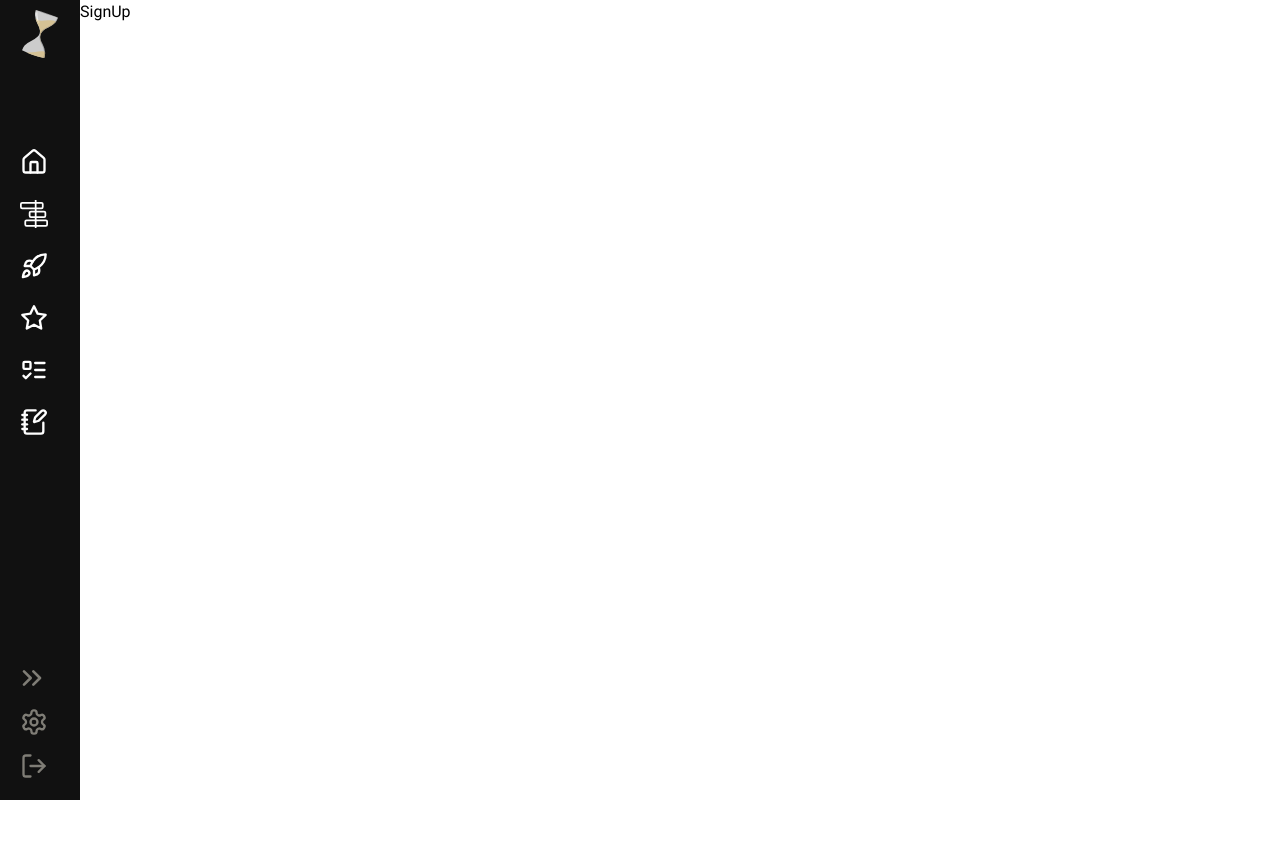
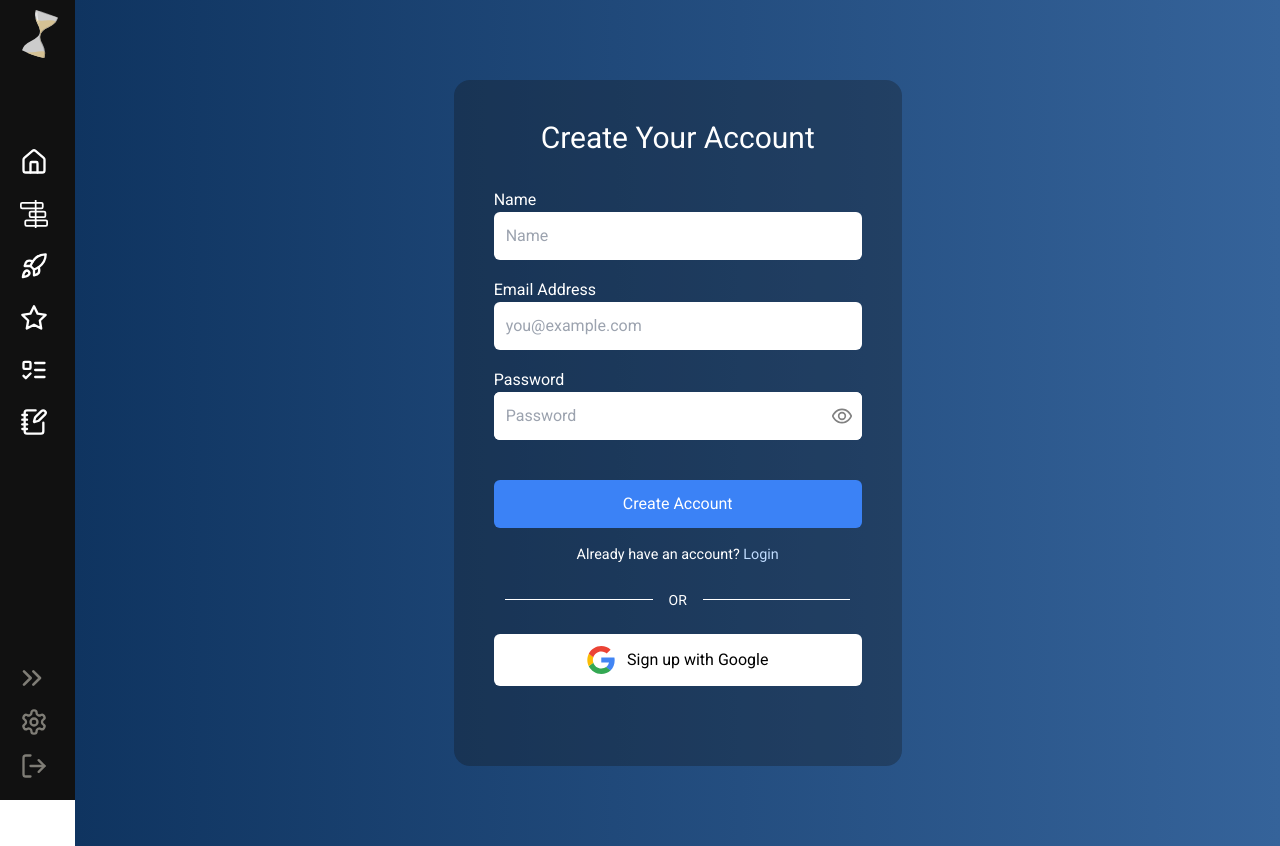
Before and after one commit to ankush24-7/TaskOS, a React (Vite) app: page /sign-up in a window 1280 px wide. Before the commit the page ends 800 px from the top, so only its background shows below. Built offline with nearby package versions, Linux system fonts and the light colour scheme.

Commit message:
Refactor icons and created authentication pages

```diff
--- a/src/assets/icons/icons.jsx
+++ b/src/assets/icons/icons.jsx
@@ -285,6 +285,52 @@ export function Sparkles({ stroke = "#000", className="" }) {
       <path d="M18.94,11.546c0-.188-.105-.36-.272-.445-.885-.451-1.835-.869-2.902-1.275-1.915-.736-3.369-2.215-4.094-4.162-.398-1.084-.809-2.049-1.254-2.951-.084-.171-.258-.279-.448-.279s-.364,.108-.448,.279c-.445,.904-.854,1.869-1.253,2.949-.725,1.948-2.179,3.427-4.092,4.163-1.069,.407-2.02,.825-2.904,1.276-.167,.085-.272,.257-.272,.445s.105,.36,.272,.445c.885,.451,1.835,.869,2.902,1.275,1.915,.737,3.369,2.216,4.094,4.163,.398,1.082,.809,2.047,1.253,2.95,.084,.171,.258,.279,.448,.279s.364-.108,.448-.279c.444-.901,.854-1.866,1.254-2.949,.725-1.948,2.179-3.427,4.092-4.163,1.069-.407,2.02-.825,2.904-1.276,.167-.085,.272-.257,.272-.445Zm-3.534,.787c-2.187,.841-3.846,2.528-4.672,4.75-.249,.675-.502,1.302-.765,1.894-.263-.593-.515-1.22-.764-1.895-.826-2.222-2.485-3.908-4.674-4.75-.673-.256-1.297-.517-1.885-.787,.588-.27,1.212-.53,1.887-.787,2.187-.841,3.846-2.527,4.672-4.75,.249-.674,.501-1.301,.764-1.895,.263,.593,.516,1.22,.765,1.896,.826,2.221,2.485,3.908,4.674,4.749,.673,.256,1.297,.517,1.885,.787-.588,.27-1.212,.53-1.887,.787Z"/>
       <path d="M17.599,5.76c.25,.127,.495,.232,.739,.325,.365,.14,.632,.412,.771,.784,.092,.249,.193,.498,.318,.75,.084,.171,.257,.279,.447,.279h0c.19,0,.363-.107,.448-.278,.125-.253,.228-.502,.319-.75,.139-.374,.405-.645,.769-.785,.246-.094,.491-.198,.741-.326,.167-.085,.271-.257,.271-.445s-.105-.359-.272-.445c-.249-.127-.494-.231-.738-.325-.365-.14-.632-.412-.771-.784-.092-.25-.194-.499-.319-.751-.085-.17-.258-.278-.448-.278h0c-.19,0-.363,.108-.447,.279-.125,.252-.227,.501-.318,.749-.139,.374-.405,.645-.771,.785-.244,.093-.488,.197-.738,.324-.168,.085-.273,.257-.273,.445s.105,.36,.272,.446Zm2.276-1.289c.203,.353,.488,.64,.838,.843-.349,.203-.635,.491-.837,.843-.203-.352-.489-.64-.838-.843,.349-.203,.635-.491,.837-.844Z"/>
       <path d="M22.728,17.952c-.314-.161-.624-.293-.934-.41-.506-.194-.875-.57-1.067-1.086-.115-.314-.246-.63-.403-.949-.168-.34-.729-.34-.896,0-.157,.319-.286,.634-.402,.947-.192,.517-.562,.894-1.067,1.087-.31,.118-.619,.25-.934,.411-.167,.086-.272,.258-.272,.445s.105,.359,.272,.445c.314,.16,.623,.292,.933,.41,.507,.194,.876,.571,1.068,1.088,.116,.313,.245,.627,.402,.946,.084,.171,.258,.279,.448,.279s.364-.108,.448-.279c.158-.32,.288-.634,.402-.945,.193-.519,.562-.895,1.068-1.089,.31-.118,.619-.25,.934-.41,.167-.086,.272-.258,.272-.445s-.105-.359-.272-.445Zm-2.853,1.832c-.284-.619-.764-1.102-1.377-1.387,.613-.284,1.093-.768,1.377-1.386,.285,.618,.764,1.101,1.377,1.386-.612,.284-1.091,.767-1.377,1.387Z"/>
+    </svg>
+  );
+}
+
+export function ShowPassword({ fill = "#fff", className="" }) {
+  return (
+    <svg xmlns="http://www.w3.org/2000/svg"
+      viewBox="0 0 24 24"
+      width="24"
+      height="24"
+      fill={fill}
+      className={className}>
+      <g id="_01_align_center" data-name="01 align center">
+        <path d="M23.821,11.181v0C22.943,9.261,19.5,3,12,3S1.057,9.261.179,11.181a1.969,1.969,0,0,0,0,1.64C1.057,14.739,4.5,21,12,21s10.943-6.261,11.821-8.181A1.968,1.968,0,0,0,23.821,11.181ZM12,19c-6.307,0-9.25-5.366-10-6.989C2.75,10.366,5.693,5,12,5c6.292,0,9.236,5.343,10,7C21.236,13.657,18.292,19,12,19Z"/>
+        <path d="M12,7a5,5,0,1,0,5,5A5.006,5.006,0,0,0,12,7Zm0,8a3,3,0,1,1,3-3A3,3,0,0,1,12,15Z"/>
+      </g>
+    </svg>
+  );
+}
+
+export function HidePassword({ fill = "#fff", className="" }) {
+  return (
+    <svg xmlns="http://www.w3.org/2000/svg"
+      viewBox="0 0 24 24"
+      width="24" height="24"
+      fill={fill}
+      className={className}>
+      <g id="_01_align_center" data-name="01 align center">
+        <path d="M23.821,11.181v0a15.736,15.736,0,0,0-4.145-5.44l3.032-3.032L21.293,1.293,18,4.583A11.783,11.783,0,0,0,12,3C4.5,3,1.057,9.261.179,11.181a1.969,1.969,0,0,0,0,1.64,15.736,15.736,0,0,0,4.145,5.44L1.293,21.293l1.414,1.414L6,19.417A11.783,11.783,0,0,0,12,21c7.5,0,10.943-6.261,11.821-8.181A1.968,1.968,0,0,0,23.821,11.181ZM2,12.011C2.75,10.366,5.693,5,12,5a9.847,9.847,0,0,1,4.518,1.068L14.753,7.833a4.992,4.992,0,0,0-6.92,6.92L5.754,16.832A13.647,13.647,0,0,1,2,12.011ZM15,12a3,3,0,0,1-3,3,2.951,2.951,0,0,1-1.285-.3L14.7,10.715A2.951,2.951,0,0,1,15,12ZM9,12a3,3,0,0,1,3-3,2.951,2.951,0,0,1,1.285.3L9.3,13.285A2.951,2.951,0,0,1,9,12Zm3,7a9.847,9.847,0,0,1-4.518-1.068l1.765-1.765a4.992,4.992,0,0,0,6.92-6.92l2.078-2.078A13.584,13.584,0,0,1,22,12C21.236,13.657,18.292,19,12,19Z"/>
+      </g>
+    </svg>
+  );
+}
+
+export function Google({ className="" }) {
+  return (
+    <svg xmlns="http://www.w3.org/2000/svg"
+      viewBox="-3 0 262 262"
+      width="262px"
+      height="262px"
+      preserveAspectRatio="xMidYMid"
+      className={className}>
+      <path d="M255.878 133.451c0-10.734-.871-18.567-2.756-26.69H130.55v48.448h71.947c-1.45 12.04-9.283 30.172-26.69 42.356l-.244 1.622 38.755 30.023 2.685.268c24.659-22.774 38.875-56.282 38.875-96.027" fill="#4285F4"/>
+      <path d="M130.55 261.1c35.248 0 64.839-11.605 86.453-31.622l-41.196-31.913c-11.024 7.688-25.82 13.055-45.257 13.055-34.523 0-63.824-22.773-74.269-54.25l-1.531.13-40.298 31.187-.527 1.465C35.393 231.798 79.49 261.1 130.55 261.1" fill="#34A853"/>
+      <path d="M56.281 156.37c-2.756-8.123-4.351-16.827-4.351-25.82 0-8.994 1.595-17.697 4.206-25.82l-.073-1.73L15.26 71.312l-1.335.635C5.077 89.644 0 109.517 0 130.55s5.077 40.905 13.925 58.602l42.356-32.782" fill="#FBBC05"/>
+      <path d="M130.55 50.479c24.514 0 41.05 10.589 50.479 19.438l36.844-35.974C195.245 12.91 165.798 0 130.55 0 79.49 0 35.393 29.301 13.925 71.947l42.211 32.783c10.59-31.477 39.891-54.251 74.414-54.251" fill="#EB4335"/>
     </svg>
   );
 }
@@ -755,3 +801,4 @@ export const headerIcons = {NewSectionIcon, ReadySectionIcon, RunningSectionIcon
 export const activityBarIcons = {LogoIcon, SearchIcon, Home, Rocket, Timeline, Star, Notes, MyTasks, ChevronsLeft, Settings, Logout};
 export const projectNavIcons = {AddTask, Pen, Bell, Sparkles};
 export const homeNavIcons = {AddTask, Pen, Bell};
+export const authPageIcons = {ShowPassword, HidePassword, Google};
--- a/src/pages/Login.jsx
+++ b/src/pages/Login.jsx
@@ -1,50 +1,69 @@
-import { Link } from "react-router-dom";
-import { Logo } from "../components/navbars/navbar-items/NavbarComp";
+import { useState } from 'react'
+import { Link } from 'react-router-dom'
+import { authPageIcons } from '../assets/icons/icons';
 
 const Login = () => {
+  const [showPassword, setShowPassword] = useState(false);
+  const toggleShowPassword = () => setShowPassword(!showPassword);
+
   return (
-    <div className="flex justify-center py-20 w-full bg-gradient-to-r from-[#0f3460] to-[#35639a]">
-      <div className="flex w-96 p-10 pb-20 rounded-2xl bg-[#151515] drop-shadow-[10px_10px_8px_rgba(0,0,0,.4)]">
+    <div className="w-full pb-20 px-20 bg-gradient-to-r from-[#0f3460] to-[#35639a]">
+      <div className="flex w-[28rem] p-10 pb-20 mx-auto mt-20 rounded-2xl bg-[#111]/30">
         <div className="flex flex-col items-center w-full">
-          <div className="-translate-x-1.5">
-            <Logo />
+          <p className='text-white text-3xl'>Welcome Back</p>
+          <form className="flex flex-col w-full mt-8">
+            <label className="mb-0.5 flex flex-col text-white">
+              <p>Email Address</p>
+              <input
+                id='email'
+                type="text"
+                placeholder="you@example.com"
+                className="p-3 rounded-md mb-4 text-black focus:outline-none"
+              />
+            </label>
+
+
+            <label className="text-white">Password</label>
+            <div className="flex justify-between mb-4 bg-white rounded-md">
+              <input
+                id='password'
+                type={showPassword ? "text" : "password"}
+                placeholder="Password"
+                className="p-3 rounded-l-md focus:outline-none grow"
+              />
+              <button type='button' onClick={toggleShowPassword} className="rounded-r-md w-10 bg-white hover:bg-black/[0.15]">
+                {showPassword ? <authPageIcons.HidePassword className='w-5 mx-auto' fill='#818181' /> : <authPageIcons.ShowPassword fill='#818181' className='w-5 mx-auto' />}
+              </button>
             </div>
 
-          <form className="flex flex-col w-full mt-8">
-            <label className="text-white mb-0.5">Email Address</label>
-            <input
-              type="text"
-              placeholder="you@example.com"
-              className="p-2 rounded-md mb-4 focus:outline-none"
-            />
-
-            <label className="text-white mb-0.5">Password</label>
-            <input
-              type="password"
-              placeholder="Password"
-              className="p-2 rounded-md mb-10 focus:outline-none"
-            />
+            <Link to='/forgot-password'>
+              <p className='text-blue-200 mb-6'>Forgot Password?</p>
+            </Link>
 
             <Link to="/home">
-              <button className="p-2 rounded-md mb-4 w-full text-white bg-blue-500 hover:bg-blue-800">
-                Login
+              <button className="p-3 rounded-md mb-4 w-full text-white bg-blue-500 hover:bg-blue-800">
+                Create Account
               </button>
             </Link>
+          </form>
 
-            <div className="flex justify-between">
-              <Link to="/forgot-password">
-                <p className="text-[0.9rem] text-blue-500">
-                  <u>Forgot Password?</u>
+          <p className='text-white text-start text-[0.9rem]'>
+            {"Don't have an account yet? "}
+            <Link to="/sign-up">
+              <span className="text-blue-200 hover:underline">Sign Up</span>
+            </Link>
           </p>
-              </Link>
 
-              <Link to="/sign-up">
-                <span className="text-[0.9rem] text-blue-500 ">
-                  <u>Sign up</u>
-                </span>
-              </Link>
+          <div className='flex items-center justify-center gap-4 w-full my-6'>
+            <span className='w-2/5 h-[0.5px] bg-white'></span>
+            <p className='text-white text-sm'>OR</p>
+            <span className='w-2/5 h-[0.5px] bg-white'></span>
           </div>
-          </form>
+
+          <button className='flex gap-3 p-3 items-center justify-center rounded-md w-full bg-white'>
+            <authPageIcons.Google className='w-7 h-7' />
+            <p className='text-black'>Sign in with Google</p>
+          </button>
         </div>
       </div>
     </div>
--- a/src/pages/SignUp.jsx
+++ b/src/pages/SignUp.jsx
@@ -1,8 +1,78 @@
-import React from 'react'
+import { useState } from 'react'
+import { Link } from 'react-router-dom'
+import { authPageIcons } from '../assets/icons/icons';
 
 const SignUp = () => {
+  const [showPassword, setShowPassword] = useState(false);
+  const toggleShowPassword = () => setShowPassword(!showPassword);
+
   return (
-    <div>SignUp</div>
+    <div className="w-full pb-20 px-20 bg-gradient-to-r from-[#0f3460] to-[#35639a]">
+      <div className="flex w-[28rem] p-10 pb-20 mx-auto mt-20 rounded-2xl bg-[#111]/30">
+        <div className="flex flex-col items-center w-full">
+          <p className='text-white text-3xl'>Create Your Account</p>
+          <form className="flex flex-col w-full mt-8">
+            <label className="flex flex-col text-white mb-0.5">
+              <p>Name</p>
+              <input
+                id='name'
+                type="text"
+                placeholder="Name"
+                className="p-3 rounded-md mb-4 text-black focus:outline-none"
+              />
+            </label>
+
+            <label className="mb-0.5 flex flex-col text-white">
+              <p>Email Address</p>
+              <input
+                id='email'
+                type="text"
+                placeholder="you@example.com"
+                className="p-3 rounded-md mb-4 text-black focus:outline-none"
+              />
+            </label>
+
+
+            <label className="text-white">Password</label>
+            <div className="flex justify-between mb-10 bg-white rounded-md">
+              <input
+                id='password'
+                type={showPassword ? "text" : "password"}
+                placeholder="Password"
+                className="p-3 rounded-l-md focus:outline-none grow"
+              />
+              <button type='button' onClick={toggleShowPassword} className="rounded-r-md w-10 bg-white hover:bg-black/[0.15]">
+                {showPassword ? <authPageIcons.HidePassword className='w-5 mx-auto' fill='#818181' /> : <authPageIcons.ShowPassword fill='#818181' className='w-5 mx-auto' />}
+              </button>
+            </div>
+
+            <Link to="/home">
+              <button className="p-3 rounded-md mb-4 w-full text-white bg-blue-500 hover:bg-blue-800">
+                Create Account
+              </button>
+            </Link>
+          </form>
+
+          <p className='text-white text-start text-[0.9rem]'>
+            {"Already have an account? "}
+            <Link to="/login">
+              <span className="text-blue-200 hover:underline">Login</span>
+            </Link>
+          </p>
+
+          <div className='flex items-center justify-center gap-4 w-full my-6'>
+            <span className='w-2/5 h-[0.5px] bg-white'></span>
+            <p className='text-white text-sm'>OR</p>
+            <span className='w-2/5 h-[0.5px] bg-white'></span>
+          </div>
+
+          <button className='flex gap-3 p-3 items-center justify-center rounded-md w-full bg-white'>
+            <authPageIcons.Google className='w-7 h-7' />
+            <p className='text-black'>Sign up with Google</p>
+          </button>
+        </div>
+      </div>
+    </div>
   )
 }
 
```
Lines whose indentation alone changed are shown as unchanged.
